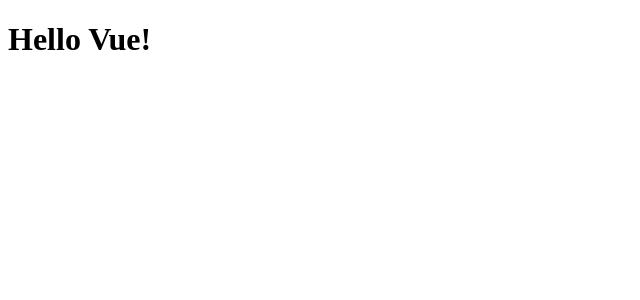
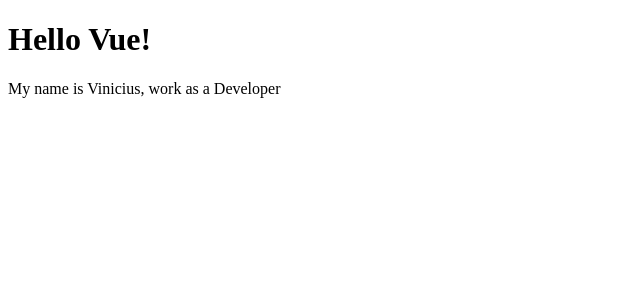
Before and after one commit to ViniciusMaiaM/LeaVue, a Vue app in the folder 04-components/: page / in a window 1280 px wide. Shown: the top 300 px of the page, without its empty margins (0-640 px from the left). Built offline with nearby package versions, Linux system fonts and the light colour scheme.

Commit message:
chore: add component data

```diff
--- a/04-components/src/components/FirstComponent.vue
+++ b/04-components/src/components/FirstComponent.vue
@@ -1,9 +1,19 @@
 <template>
-    <h1>Hello Vue!</h1>
+    <!-- Os elementos são colocados em uma div para que se possa enviar mais de um elemento -->
+    <div>
+        <h1>Hello Vue!</h1>
+        <p>My name is {{ name }}, work as a {{ profission }}</p>
+    </div>
 </template>
 
 <script>
     export default{
-        name: 'FirstComponent'
+        name: 'FirstComponent',
+        data() {
+            return{
+                name: "Vinicius",
+                profission: "Developer"
+            }
+        }
     }
 </script>
```
